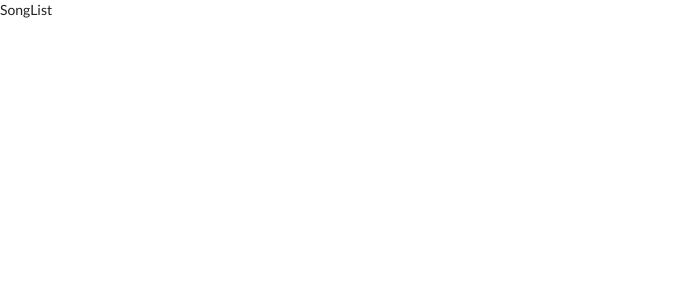
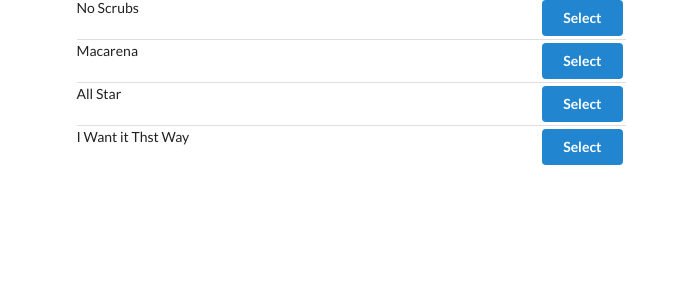
Before and after one commit to amitkb3/SongDetails, a React (Create React App) app: page / in a window 1280 px wide. Shown: the top 300 px of the page, without its empty margins (0-688 px from the left). Built offline with nearby package versions, Linux system fonts and the light colour scheme.

Commit message:
added css & build song list using redux data

```diff
--- a/src/components/App.js
+++ b/src/components/App.js
@@ -4,8 +4,12 @@
 
 const App = () => {
   return(
-      <div>
-        <SongList />
+      <div className="ui container grid">
+        <div className="ui row">
+          <div className="ui column eight wide">
+            <SongList />
+          </div>
+        </div>
       </div>
   );
 };
--- a/src/components/SongList.js
+++ b/src/components/SongList.js
@@ -3,11 +3,27 @@
 import { connect } from 'react-redux';
 
 class SongList extends React.Component {
+  renderList() {
+    return this.props.songs.map(song => {
+      return(
+        <div className="item" key={song.title}>
+          <div className="right floated content">
+            <button className="ui button primary">
+              Select
+            </button>
+          </div>
+          <div className="content">
+            {song.title}
+          </div>
+        </div>
+      );
+    });
+  }
 
   render() {
     return(
-      <div>
-        SongList
+      <div className="ui divided list">
+        {this.renderList()}
       </div>
     );
   }
```
